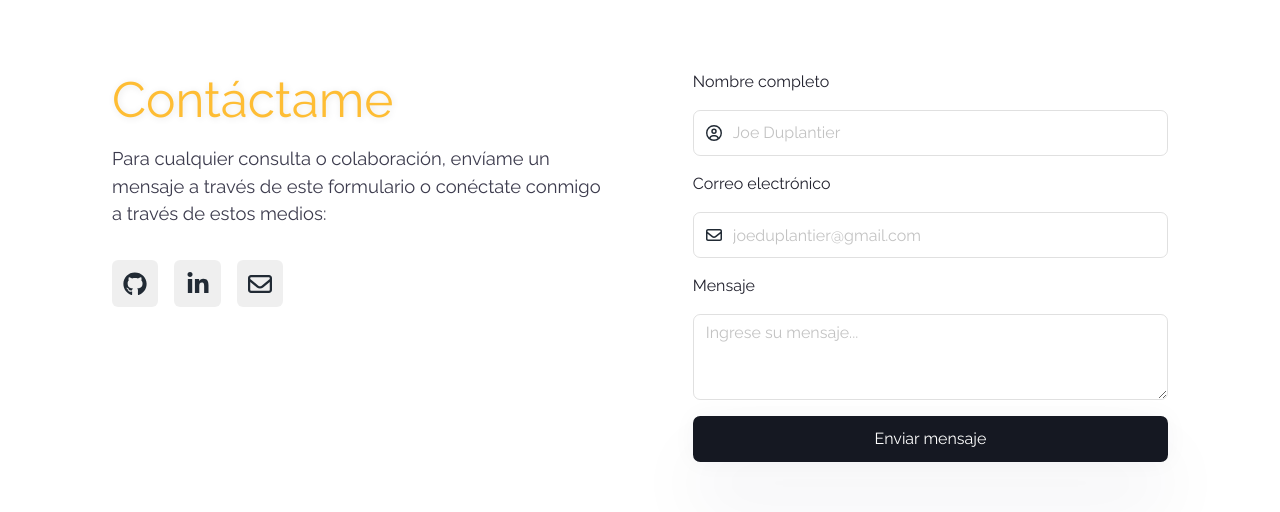
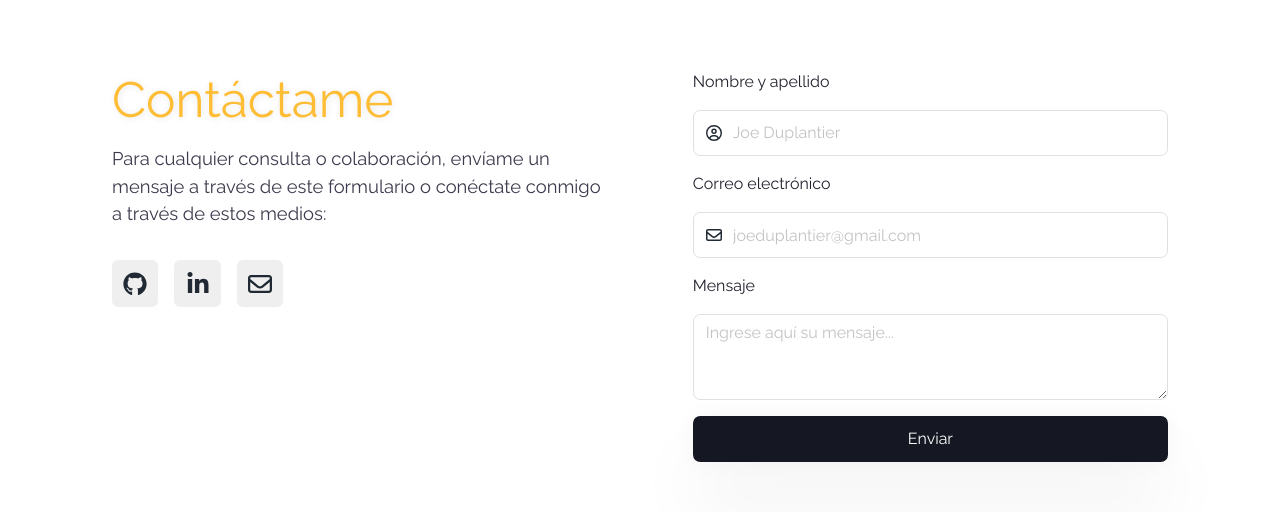
Before and after one commit to svalentinaog/portfolio-svalentinaog, a React (Vite) app: page / in a window 1280 px wide. Shown: the part 3299-3811 px from the top of the page. Built offline with nearby package versions, Linux system fonts and the light colour scheme.

Commit message:
update select

```diff
--- a/src/assets/en.json
+++ b/src/assets/en.json
@@ -31,8 +31,12 @@
 
     "contact1": "Contact me",
     "contact2": "For any inquiries or collaboration, send me a message through this form or connect with me through these means:",
-    "contact3": "I welcome you to my digital space 👋",
 
+    "contact3": "First and last name",
+    "contact4": "Email address",
+    "contact5": "Mensaje",
+    "contact6": "Enter your message here...",
+    "contact7": "Send",
 
     "footer": "All rights reserved © 2023"
   }
--- a/src/assets/es.json
+++ b/src/assets/es.json
@@ -34,6 +34,13 @@
 
     "contact1": "Contáctame",
     "contact2": "Para cualquier consulta o colaboración, envíame un mensaje a través de este formulario o conéctate conmigo a través de estos medios:",
+
+    "contact3": "Nombre y apellido",
+    "contact4": "Correo electrónico",
+    "contact5": "Mensaje",
+    "contact6": "Ingrese aquí su mensaje...",
+    "contact7": "Enviar",
+
     "footer": "Todos los derechos reservados © 2023"
   }
 }
--- a/src/components/ContactMe.tsx
+++ b/src/components/ContactMe.tsx
@@ -49,7 +49,7 @@ const ContactMe: React.FC = () => {
         <form
           className="form-wrapper custom-form-wrapper-contact"
         >
-          <label htmlFor="user_name">Nombre completo</label>
+          <label htmlFor="user_name">{lg("contact3")}</label>
           <InputGroup className="form-input-group">
             <InputGroup.Text id="basic-addon1" className="form-input-icon">
               <svg
@@ -70,7 +70,7 @@ const ContactMe: React.FC = () => {
             />
           </InputGroup>
 
-          <label htmlFor="user_email">Correo electrónico</label>
+          <label htmlFor="user_email">{lg("contact4")}</label>
           <InputGroup className="form-input-group">
             <InputGroup.Text id="basic-addon1" className="form-input-icon">
               <svg
@@ -91,20 +91,20 @@ const ContactMe: React.FC = () => {
             />
           </InputGroup>
 
-          <label htmlFor="user_message">Mensaje</label>
+          <label htmlFor="user_message">{lg("contact5")}</label>
           <InputGroup className="form-input-group">
             <Form.Control
               className="form-textarea"
               as="textarea"
               name="user_message"
               rows={3}
-              placeholder="Ingrese su mensaje..."
+              placeholder={lg("contact6")}
               id="user_message"
             />
           </InputGroup>
 
           <button type="submit" className="form-submit">
-            Enviar mensaje
+          {lg("contact7")}
           </button>
         </form>
       </div>
```
